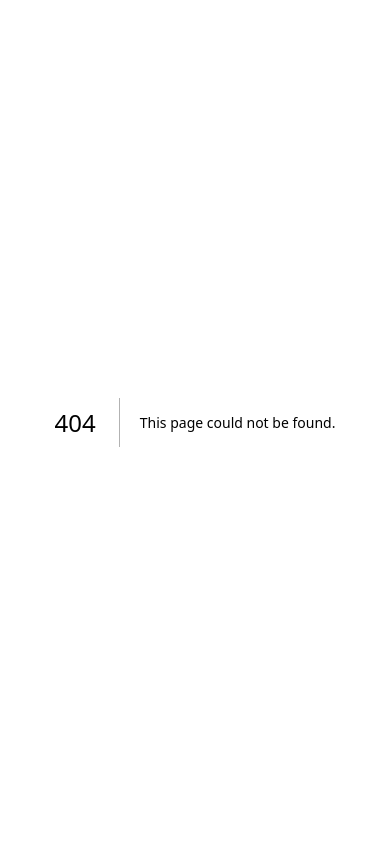
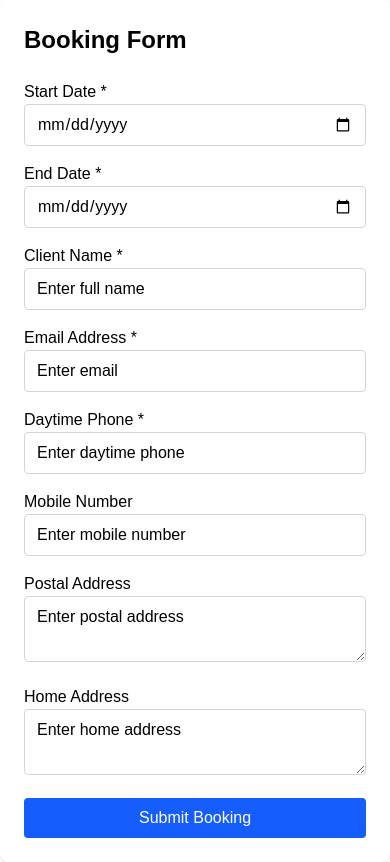
Before and after one commit to lucasaponso/database_app, a Next.js app: page /bookings in a window 390 px wide. Before the commit this address had no page. Built offline with nearby package versions, Linux system fonts and the light colour scheme.

Commit message:
add: added booking form to take input from the user, done validation on the startDate/Enddate. As well as email validation and mobile validation.

```diff
--- /dev/null
+++ b/src/components/BookingsForm.tsx
@@ -0,0 +1,199 @@
+import React, { useState } from 'react';
+import isEmail from 'validator/lib/isEmail';
+import isMobilePhone from 'validator/lib/isMobilePhone';
+
+
+export const BookingForm = () => {
+  const [formData, setFormData] = useState({
+    startDate: '',
+    endDate: '',
+    clientName: '',
+    email: '',
+    daytimePhone: '',
+    mobile: '',
+    postalAddress: '',
+    homeAddress: '',
+  });
+
+  const [errors, setErrors] = useState<{ [key: string]: string }>({});
+
+  const handleChange = (e: React.ChangeEvent<HTMLInputElement | HTMLTextAreaElement>) => {
+    const { name, value } = e.target;
+    setFormData(prev => ({
+      ...prev,
+      [name]: value
+    }));
+  };
+
+  const handleSubmit = (e: React.FormEvent) => {
+    e.preventDefault();
+
+    const newErrors: { [key: string]: string } = {};
+
+    if (!formData.startDate) newErrors.startDate = 'Start date is required';
+    if (!formData.endDate) newErrors.endDate = 'End date is required';
+    if (!formData.clientName.trim()) newErrors.clientName = 'Client name is required';
+    if (!formData.email.trim()) newErrors.email = 'Email is required';
+    if (!formData.daytimePhone.trim()) newErrors.daytimePhone = 'Daytime phone is required';
+
+    if (!formData.email.trim()) {
+        newErrors.email = 'Email is required';
+      } else if (!isEmail(formData.email)) {
+        newErrors.email = 'Enter a valid email address';
+      }
+
+      if (!formData.daytimePhone.trim()) {
+        newErrors.daytimePhone = 'Daytime phone is required';
+      } else if (!isMobilePhone(formData.daytimePhone, 'any')) {
+        newErrors.daytimePhone = 'Enter a valid daytime phone number';
+      }
+
+      if (formData.mobile.trim() && !isMobilePhone(formData.mobile, 'any')) {
+        newErrors.mobile = 'Enter a valid mobile phone number';
+      }
+
+
+    // Check that startDate is before endDate
+    if (formData.startDate && formData.endDate) {
+      const start = new Date(formData.startDate);
+      const end = new Date(formData.endDate);
+      if (start > end) {
+        newErrors.startDate = 'Start date must be before end date';
+        newErrors.endDate = 'End date must be after start date';
+      }
+    }
+
+    if (Object.keys(newErrors).length > 0) {
+      setErrors(newErrors);
+      return;
+    }
+
+    setErrors({});
+    console.log('Booking submitted:', formData);
+    alert('Booking form submitted!');
+  };
+
+
+  const inputBaseClass = 'w-full px-3 py-2 border rounded text-black placeholder-black focus:text-black';
+
+  return (
+    <div className="max-w-xl mx-auto p-6 bg-white rounded-lg shadow">
+      <h2 className="text-2xl font-semibold mb-6 text-black">Booking Form</h2>
+      <form onSubmit={handleSubmit} className="space-y-4">
+        {/* Start Date */}
+        <div>
+          <label className="block font-medium text-black">Start Date *</label>
+          <input
+            type="date"
+            name="startDate"
+            value={formData.startDate}
+            onChange={handleChange}
+            className={`${inputBaseClass} ${errors.startDate ? 'border-red-500' : 'border-gray-300'}`}
+          />
+          {errors.startDate && <p className="text-sm text-red-600">{errors.startDate}</p>}
+        </div>
+
+        {/* End Date */}
+        <div>
+          <label className="block font-medium text-black">End Date *</label>
+          <input
+            type="date"
+            name="endDate"
+            value={formData.endDate}
+            onChange={handleChange}
+            className={`${inputBaseClass} ${errors.endDate ? 'border-red-500' : 'border-gray-300'}`}
+          />
+          {errors.endDate && <p className="text-sm text-red-600">{errors.endDate}</p>}
+        </div>
+
+        {/* Client Name */}
+        <div>
+          <label className="block font-medium text-black">Client Name *</label>
+          <input
+            type="text"
+            name="clientName"
+            placeholder="Enter full name"
+            value={formData.clientName}
+            onChange={handleChange}
+            className={`${inputBaseClass} ${errors.clientName ? 'border-red-500' : 'border-gray-300'}`}
+          />
+          {errors.clientName && <p className="text-sm text-red-600">{errors.clientName}</p>}
+        </div>
+
+        {/* Email Address */}
+        <div>
+          <label className="block font-medium text-black">Email Address *</label>
+          <input
+            type="email"
+            name="email"
+            placeholder="Enter email"
+            value={formData.email}
+            onChange={handleChange}
+            className={`${inputBaseClass} ${errors.email ? 'border-red-500' : 'border-gray-300'}`}
+          />
+          {errors.email && <p className="text-sm text-red-600">{errors.email}</p>}
+        </div>
+
+        {/* Daytime Phone */}
+        <div>
+          <label className="block font-medium text-black">Daytime Phone *</label>
+          <input
+            type="tel"
+            name="daytimePhone"
+            placeholder="Enter daytime phone"
+            value={formData.daytimePhone}
+            onChange={handleChange}
+            className={`${inputBaseClass} ${errors.daytimePhone ? 'border-red-500' : 'border-gray-300'}`}
+          />
+          {errors.daytimePhone && <p className="text-sm text-red-600">{errors.daytimePhone}</p>}
+        </div>
+
+        {/* Mobile Number */}
+        <div>
+          <label className="block font-medium text-black">Mobile Number</label>
+          <input
+            type="tel"
+            name="mobile"
+            placeholder="Enter mobile number"
+            value={formData.mobile}
+            onChange={handleChange}
+            className={`${inputBaseClass} border-gray-300`}
+          />
+        </div>
+
+        {/* Postal Address */}
+        <div>
+          <label className="block font-medium text-black">Postal Address</label>
+          <textarea
+            name="postalAddress"
+            placeholder="Enter postal address"
+            value={formData.postalAddress}
+            onChange={handleChange}
+            className={`${inputBaseClass} border-gray-300`}
+          />
+        </div>
+
+        {/* Home Address */}
+        <div>
+          <label className="block font-medium text-black">Home Address</label>
+          <textarea
+            name="homeAddress"
+            placeholder="Enter home address"
+            value={formData.homeAddress}
+            onChange={handleChange}
+            className={`${inputBaseClass} border-gray-300`}
+          />
+        </div>
+
+        <button
+          type="submit"
+          className="w-full bg-blue-600 text-white py-2 px-4 rounded hover:bg-blue-700 transition-colors"
+        >
+          Submit Booking
+        </button>
+      </form>
+    </div>
+  );
+};
+
+export default BookingForm;
--- /dev/null
+++ b/src/pages/bookings.tsx
@@ -0,0 +1,7 @@
+import {BookingForm} from "../components/BookingsForm";
+
+export default function Home() {
+  return (
+    <BookingForm/>
+  );
+}
```
